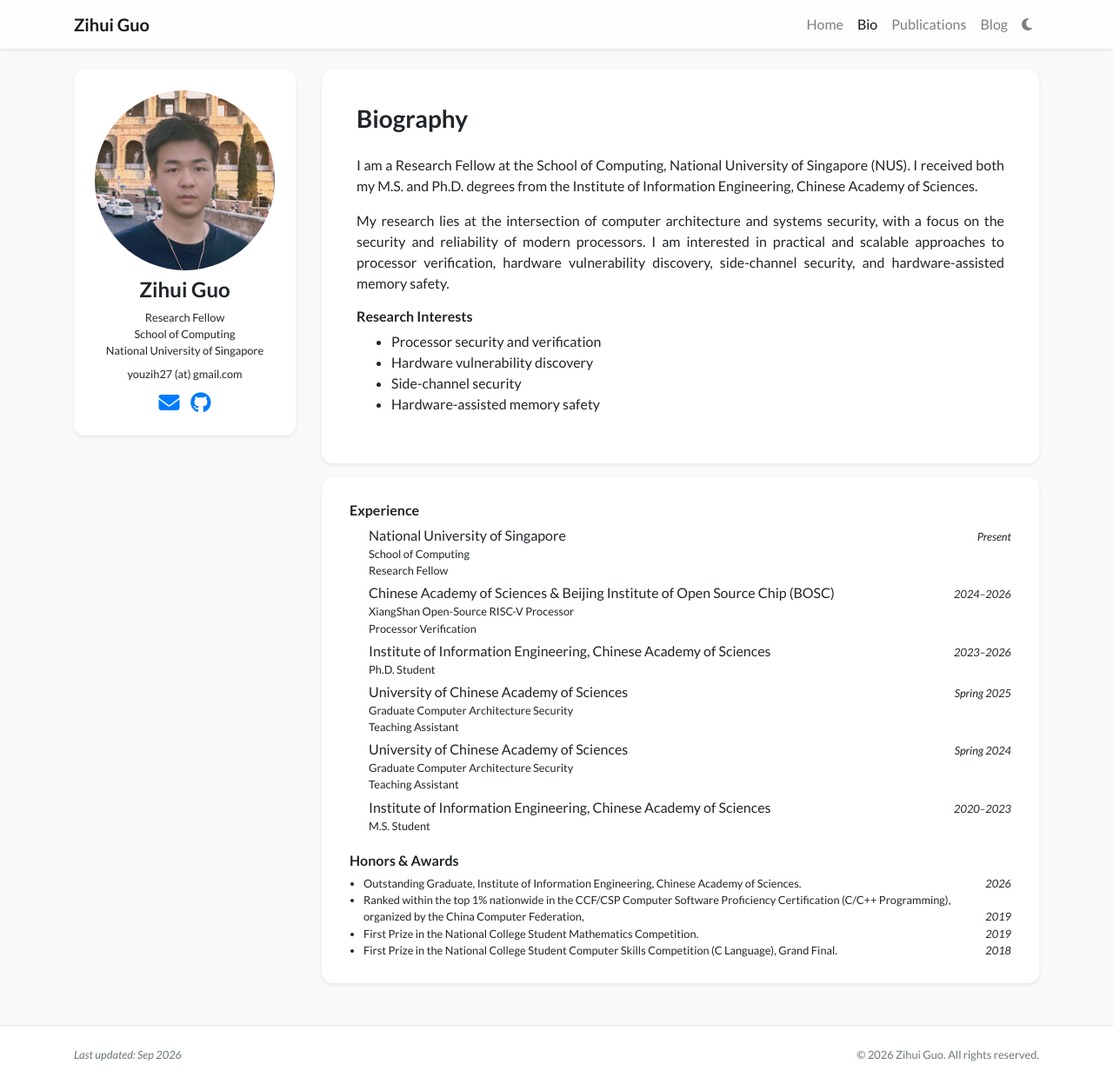
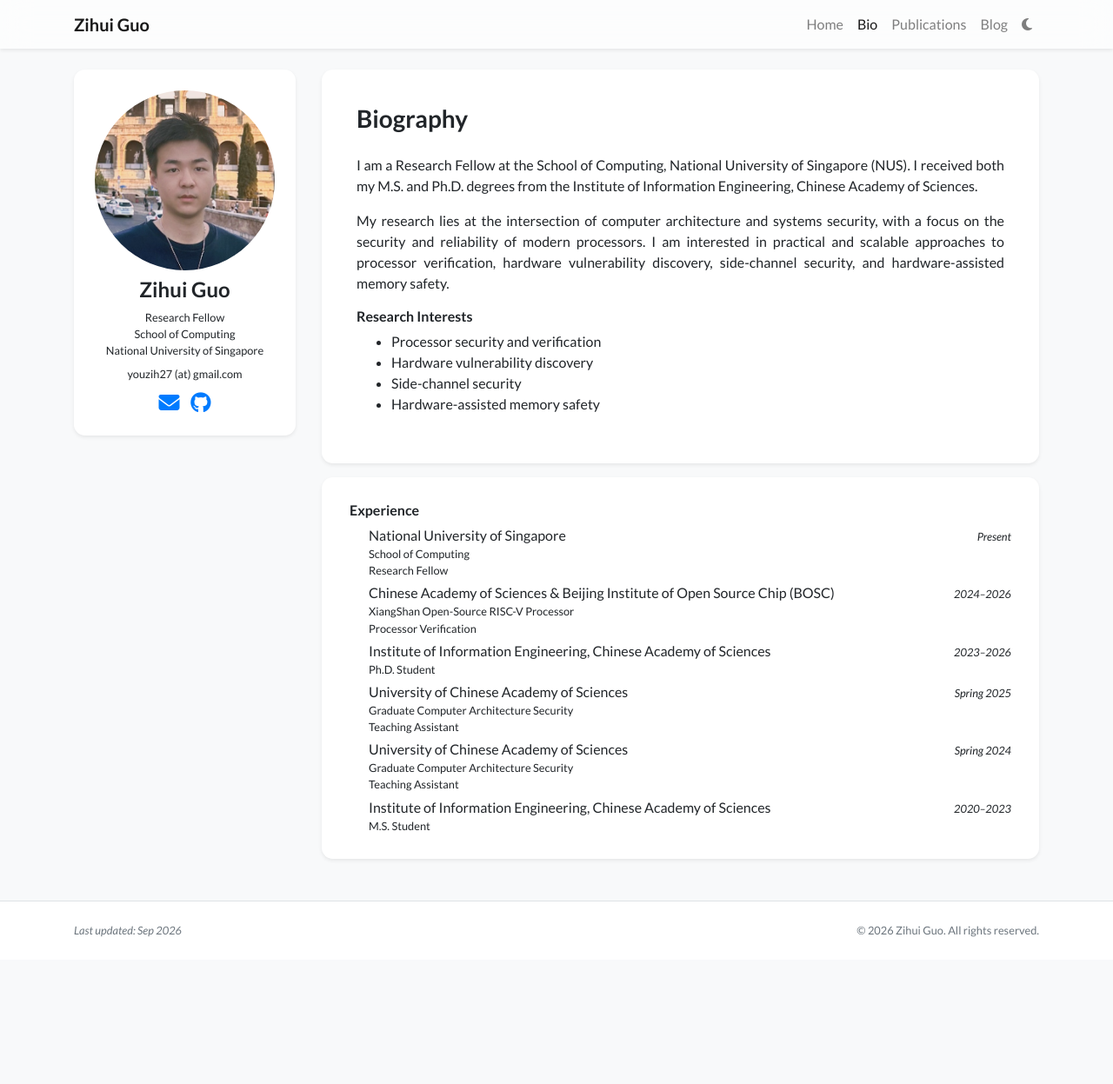
Before and after one commit to youzi27/youzi27.github.io, a Jekyll site: the page built from bio.html, in a window 1280 px wide and 1247 px high. Shown: the whole window at 87% size. Built offline with Jekyll 4.4.1, drawn with Linux system fonts in a browser that asks for light colours; nearby versions of some CDN libraries; a style sheet for code colours, icons or effects is not loaded; part of the change alters nothing that is shown.

Commit message:
Comment out the Honors & Awards section
Entries kept in profile.yml so they can be restored by uncommenting.

Co-Authored-By: Claude Opus 5 <noreply@anthropic.com>

```diff
--- a/_data/profile.yml
+++ b/_data/profile.yml
@@ -58,15 +58,16 @@ experience:
   dept: ''
   date: 2020–2023
   logo: "/assets/images/badges/blank.svg"
-awards:
-- name: Outstanding Graduate, Institute of Information Engineering, Chinese Academy
-    of Sciences.
-  date: '2026'
-- name: Ranked within the top 1% nationwide in the CCF/CSP Computer Software Proficiency
-    Certification (C/C++ Programming), organized by the China Computer Federation,
-  date: '2019'
-- name: First Prize in the National College Student Mathematics Competition.
-  date: '2019'
-- name: First Prize in the National College Student Computer Skills Competition (C
-    Language), Grand Final.
-  date: '2018'
+# Hidden for now. Uncomment to show the "Honors & Awards" section again.
+# awards:
+# - name: Outstanding Graduate, Institute of Information Engineering, Chinese Academy
+#     of Sciences.
+#   date: '2026'
+# - name: Ranked within the top 1% nationwide in the CCF/CSP Computer Software Proficiency
+#     Certification (C/C++ Programming), organized by the China Computer Federation,
+#   date: '2019'
+# - name: First Prize in the National College Student Mathematics Competition.
+#   date: '2019'
+# - name: First Prize in the National College Student Computer Skills Competition (C
+#     Language), Grand Final.
+#   date: '2018'
```
